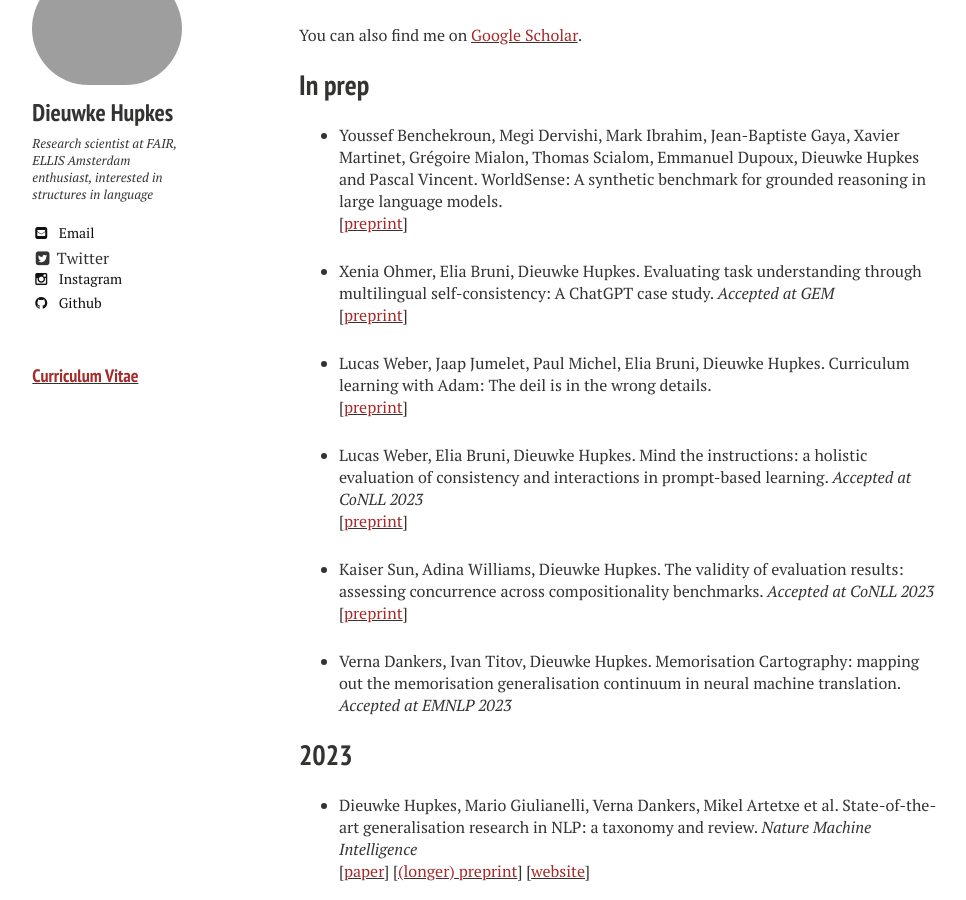
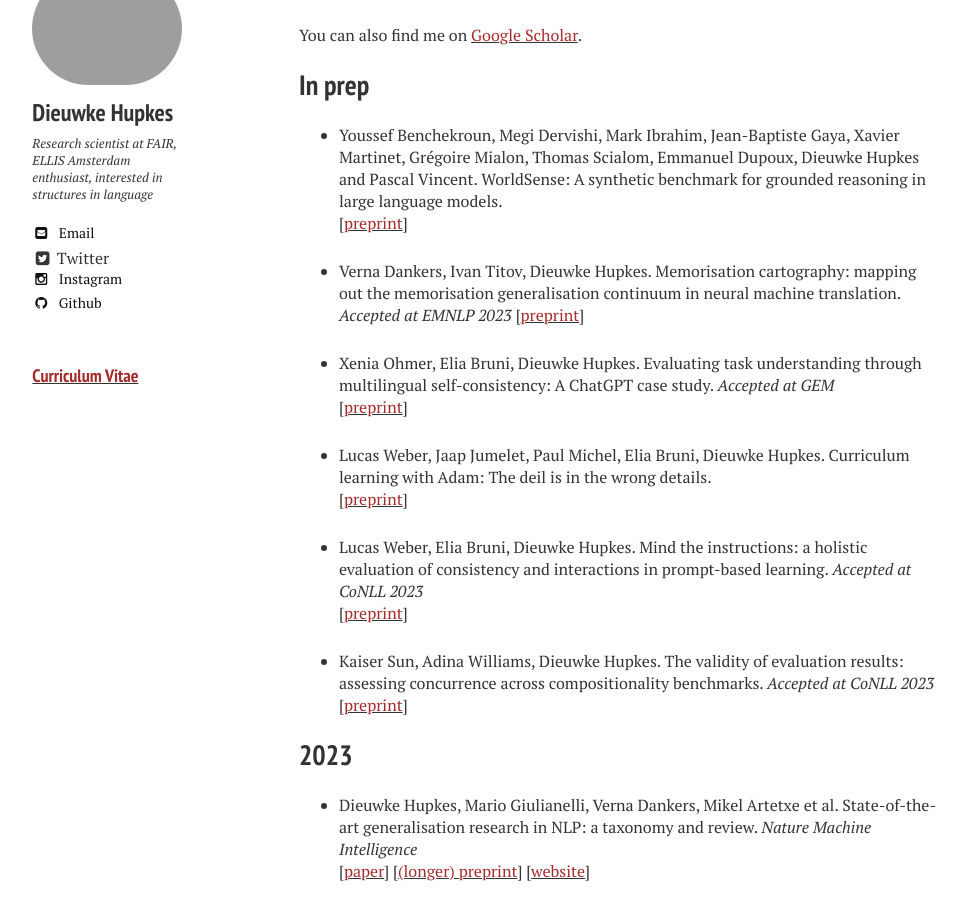
Before and after one commit to dieuwkehupkes/dieuwkehupkes.github.io, a Jekyll site: the page built from publications.md, in a window 1280 px wide and 900 px high, scrolled down 1109 px. Shown: the whole window, without its empty margins (21-987 px from the left). Built offline with Jekyll 4.4.1, drawn with Linux system fonts in a browser that asks for light colours; nearby versions of some CDN libraries; part of the change alters nothing that is shown.

Commit message:
Add link to Verna publication

```diff
--- a/publications.md
+++ b/publications.md
@@ -17,6 +17,9 @@ You can also find me on <a href="https://scholar.google.com/citations?user=tAtSM
 * Youssef Benchekroun, Megi Dervishi, Mark Ibrahim, Jean-Baptiste Gaya, Xavier Martinet, Grégoire Mialon, Thomas Scialom, Emmanuel Dupoux, Dieuwke Hupkes and Pascal Vincent. WorldSense: A synthetic benchmark for grounded reasoning in large language models. \\
 \[[<font color="brown">preprint</font>](https://arxiv.org/abs/2311.15930){:target="blank"}\]
 
+* Verna Dankers, Ivan Titov, Dieuwke Hupkes. Memorisation cartography: mapping out the memorisation generalisation continuum in neural machine translation. *Accepted at EMNLP 2023*
+\[[<font color="brown">preprint</font>](https://arxiv.org/abs/2311.05379){:target="blank"}\]
+
 * Xenia Ohmer, Elia Bruni, Dieuwke Hupkes. Evaluating task understanding through multilingual self-consistency: A ChatGPT case study. *Accepted at GEM*\\
 \[[<font color="brown">preprint</font>](https://arxiv.org/abs/2305.11662){:target="blank"}\]
 
@@ -28,8 +31,6 @@ You can also find me on <a href="https://scholar.google.com/citations?user=tAtSM
 
 * Kaiser Sun, Adina Williams, Dieuwke Hupkes. The validity of evaluation results: assessing concurrence across compositionality benchmarks. *Accepted at CoNLL 2023*\\
 \[[<font color="brown">preprint</font>](https://arxiv.org/abs/2310.17514){:target="blank"}\]
-
-* Verna Dankers, Ivan Titov, Dieuwke Hupkes. Memorisation Cartography: mapping out the memorisation generalisation continuum in neural machine translation. *Accepted at EMNLP 2023*
 
 ## 2023
 
```
